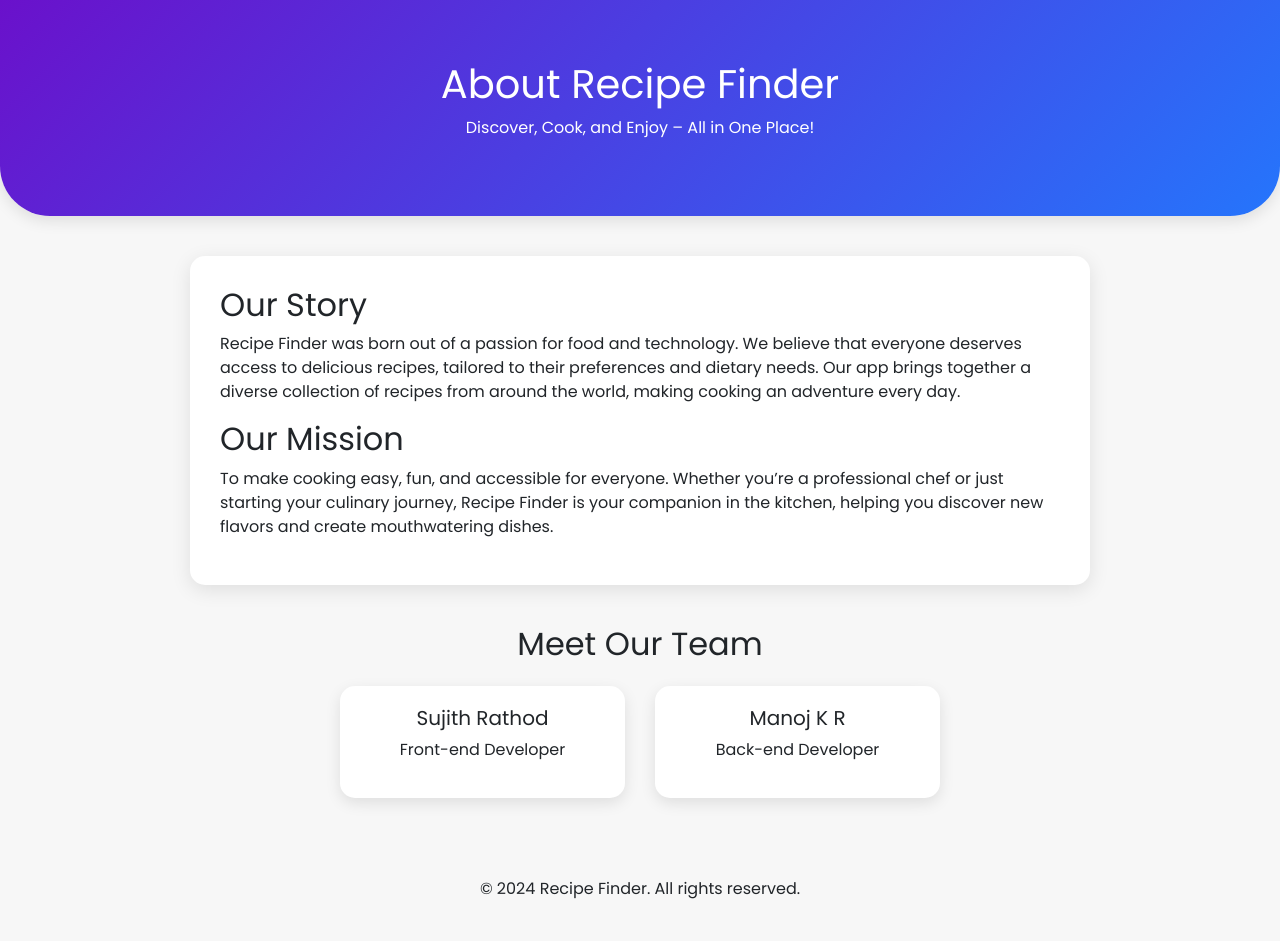
After one commit to hagNone/Precision_baking, a Django app: page /about/ in a window 1280 px wide. The commit adds this page. Run offline with Django 5.2, Linux system fonts and the light colour scheme; a user stored in the database is signed in.

Commit message:
the changes has been made

```diff
--- a/recipes/models.py
+++ b/recipes/models.py
@@ -6,13 +6,7 @@ from django.contrib.auth.models import User
 Create models for the database using python code because django supports Object to relational mapping
 
 """
-# this model where it creates profile table and stores related columns
-class profile(models.Model):
-    user=models.OneToOneField(User,on_delete=models.CASCADE)
-    favorite_recipes=models.ManyToManyField('Recipe',blank=True)
 
-    def __str__(self):
-        return self.user.username
 
 #this model where it creates Recipe table and stores related columns
 class Recipe(models.Model):
--- /dev/null
+++ b/recipes/templates/about.html
@@ -0,0 +1,94 @@
+<!DOCTYPE html>
+<html lang="en">
+<head>
+    <meta charset="UTF-8">
+    <meta name="viewport" content="width=device-width, initial-scale=1.0">
+    <meta name="description" content="About Our Recipe Finder App">
+    <title>About Us - Recipe Finder</title>
+    <link rel="stylesheet" href="https://cdn.jsdelivr.net/npm/bootstrap@5.3.0/dist/css/bootstrap.min.css">
+    <link rel="stylesheet" href="https://fonts.googleapis.com/css2?family=Poppins:wght@300;400;600&display=swap">
+    <style>
+        body {
+            font-family: 'Poppins', sans-serif;
+            background: #f7f7f7;
+            margin: 0;
+            padding: 0;
+        }
+        .about-section {
+            background: linear-gradient(135deg, #6a11cb, #2575fc);
+            color: white;
+            padding: 60px 20px;
+            text-align: center;
+            border-bottom-left-radius: 50px;
+            border-bottom-right-radius: 50px;
+            box-shadow: 0 5px 15px rgba(0, 0, 0, 0.1);
+        }
+        .about-content {
+            max-width: 900px;
+            margin: 40px auto;
+            background: white;
+            padding: 30px;
+            border-radius: 15px;
+            box-shadow: 0 5px 20px rgba(0, 0, 0, 0.1);
+        }
+        .team-section {
+            margin: 40px 0;
+        }
+        .team-member {
+            margin: 15px;
+            padding: 20px;
+            background: #fff;
+            border-radius: 15px;
+            box-shadow: 0 5px 15px rgba(0, 0, 0, 0.1);
+            transition: transform 0.2s;
+        }
+        .team-member:hover {
+            transform: translateY(-5px);
+        }
+    </style>
+</head>
+<body>
+
+<!-- About Section -->
+<div class="about-section">
+    <h1>About Recipe Finder</h1>
+    <p>Discover, Cook, and Enjoy – All in One Place!</p>
+</div>
+
+<!-- Content Section -->
+<div class="container">
+    <div class="about-content">
+        <h2>Our Story</h2>
+        <p>Recipe Finder was born out of a passion for food and technology. We believe that everyone deserves access to delicious recipes, tailored to their preferences and dietary needs. Our app brings together a diverse collection of recipes from around the world, making cooking an adventure every day.</p>
+
+        <h2>Our Mission</h2>
+        <p>To make cooking easy, fun, and accessible for everyone. Whether you’re a professional chef or just starting your culinary journey, Recipe Finder is your companion in the kitchen, helping you discover new flavors and create mouthwatering dishes.</p>
+    </div>
+
+    <!-- Team Section -->
+    <div class="text-center team-section">
+        <h2>Meet Our Team</h2>
+        <div class="row justify-content-center">
+            <div class="col-md-3 team-member">
+                <h5>Sujith Rathod</h5>
+                <p>Front-end Developer</p>
+            </div>
+            <div class="col-md-3 team-member">
+                <a href="https://www.linkedin.com/in/manoj-kr-8396b32a4/" target="_blank" style="text-decoration: none; color: inherit;">
+                    <h5>Manoj K R</h5>
+                </a>
+                <p>Back-end Developer</p>
+            </div>
+
+
+        </div>
+    </div>
+</div>
+
+<!-- Footer -->
+<footer class="text-center py-4">
+    <p>&copy; 2024 Recipe Finder. All rights reserved.</p>
+</footer>
+
+</body>
+</html>
--- a/recipes/urls.py
+++ b/recipes/urls.py
@@ -7,6 +7,7 @@ urlpatterns = [
     path("signup/", views.signup, name="signup"),
     path("login/", views.user_login, name="login"),
     path("logout/", views.user_logout, name="logout"),
+    path("about/",views.about_us, name="about_us"),
     path("get_recipe/", get_recipe, name="get_recipe"),
     path("forgot_password/", views.forgot_password, name="forgot_password"),
      path("reset_password/<str:token>/", views.reset_password, name="reset_password"),
--- a/recipes/views.py
+++ b/recipes/views.py
@@ -107,3 +107,8 @@ def get_recipe(request):
             return JsonResponse({"error": "Internal server error"}, status=500)
 
     return JsonResponse({"error": "Invalid request"}, status=400)
+
+@csrf_exempt
+@login_required
+def about_us(request):
+    return render(request,'about.html')
```
Also changed, not shown: precision_baking/settings.py (+19 -0 lines), recipes/templates/index.html (+53 -2 lines), recipes/templates/verify_otp.html (added, +80 -0 lines), db.sqlite3, flowdiagram.jpg (renamed from Untitled (1).jpg), recipes/migrations/0005_delete_profile.py (added).
